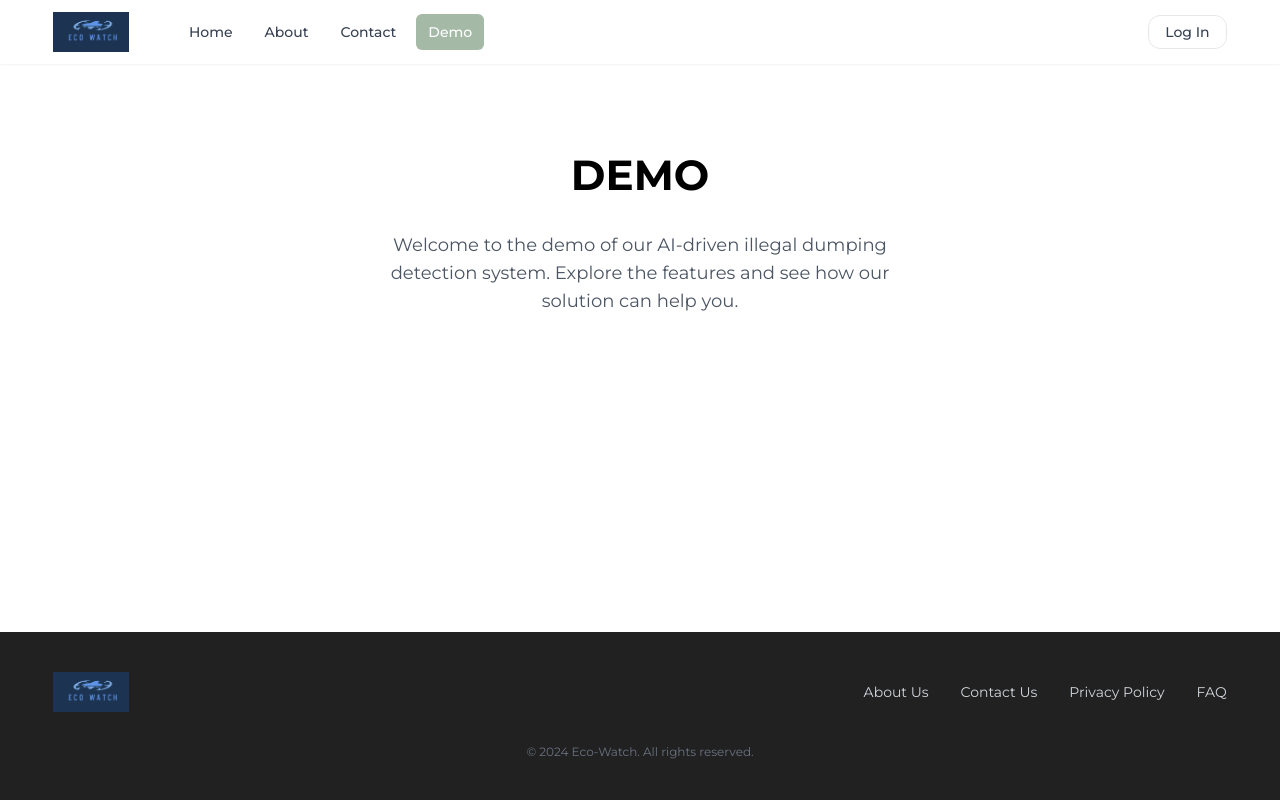
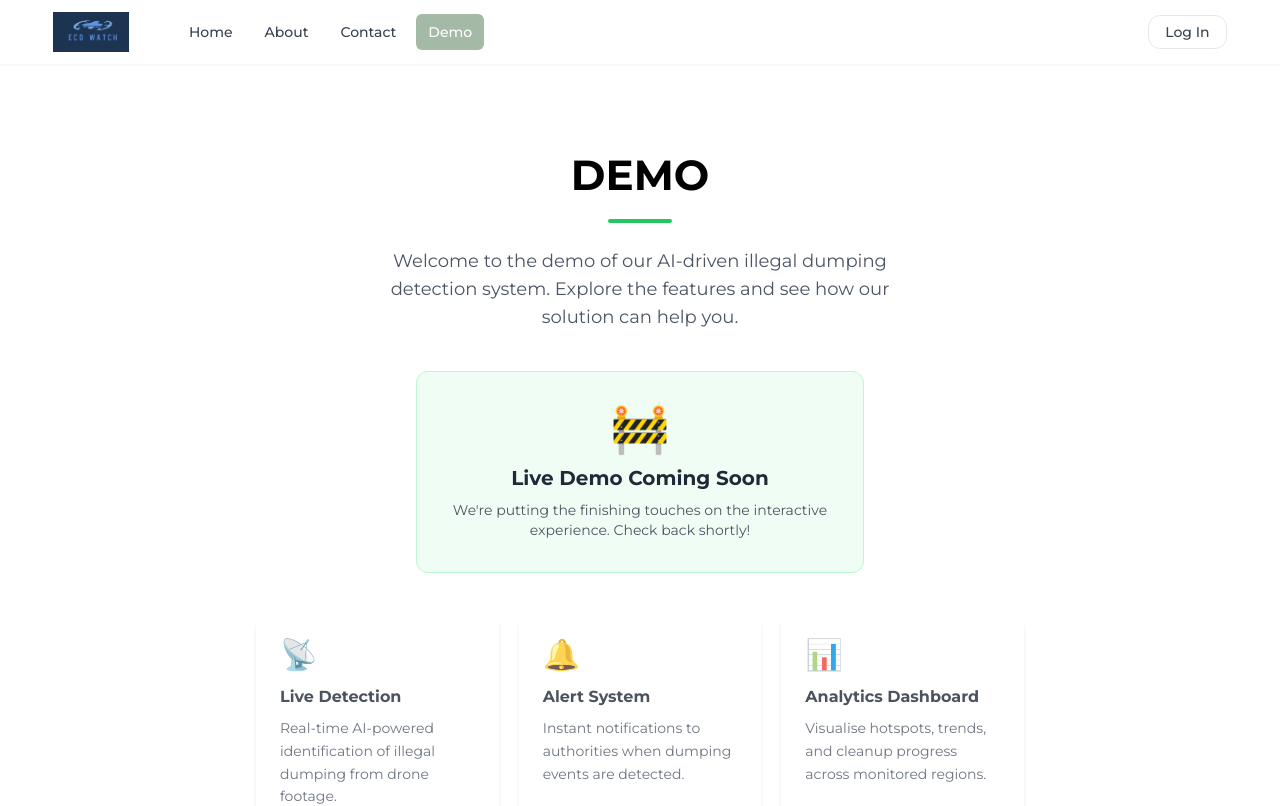
Before and after one commit to yaminsadik/eco-watch, a React (Vite) app: page /demo in a window 1280 px wide. Shown: the top 806 px of the page. Built offline with nearby package versions, Linux system fonts and the light colour scheme.

Commit message:
Ui/ux changes and readme updated

```diff
--- a/src/components/Footer.tsx
+++ b/src/components/Footer.tsx
@@ -19,7 +19,10 @@ export default function Footer(): JSX.Element {
     <footer className="bg-[#212121] py-10 text-white">
       <Container>
         <div className="flex flex-col items-center justify-between gap-6 sm:flex-row sm:gap-0">
-          <img src={logo} alt="Eco-Watch logo" className="h-10 w-auto" />
+          <div className="flex flex-col items-center gap-1 sm:items-start">
+            <img src={logo} alt="Eco-Watch logo" className="h-10 w-auto" />
+            <p className="text-xs text-gray-400">Fighting illegal dumping with AI</p>
+          </div>
           <ul className="flex flex-wrap justify-center gap-x-6 gap-y-2 sm:flex-nowrap sm:gap-x-8">
             {FOOTER_LINKS.map(({ label, to }) => (
               <li key={to}>
--- a/src/components/Home/HowItWorks.tsx
+++ b/src/components/Home/HowItWorks.tsx
@@ -43,8 +43,12 @@ export default function HowItWorks(): JSX.Element {
             {ITEMS.map((item) => (
               <div
                 key={item.id}
-                className="flex flex-col items-center justify-center text-center"
+                className="flex flex-col items-center justify-center text-center transition-transform duration-200 hover:-translate-y-1"
               >
+                {/* Numbered step badge */}
+                <div className="mb-3 flex h-8 w-8 items-center justify-center rounded-full bg-green-500 text-sm font-bold text-white shadow">
+                  {item.id}
+                </div>
                 <img
                   src={item.icon}
                   alt={item.heading}
--- a/src/components/Home/SectionTitle.tsx
+++ b/src/components/Home/SectionTitle.tsx
@@ -5,8 +5,11 @@ interface SectionTitleProps {
 
 export default function SectionTitle({ title, classes = "" }: SectionTitleProps): JSX.Element {
   return (
-    <h1 className={`text-[26px] font-bold uppercase sm:text-[32px] md:text-[38px] lg:text-[42px] ${classes}`}>
-      {title}
-    </h1>
+    <div className={`flex flex-col items-center ${classes}`}>
+      <h1 className="text-[26px] font-bold uppercase sm:text-[32px] md:text-[38px] lg:text-[42px]">
+        {title}
+      </h1>
+      <div className="mt-3 h-1 w-12 rounded-full bg-green-500 sm:w-16" />
+    </div>
   );
 }
--- a/src/components/Home/TryUs.tsx
+++ b/src/components/Home/TryUs.tsx
@@ -3,17 +3,33 @@ import SectionTitle from "./SectionTitle";
 
 export default function TryUs(): JSX.Element {
   return (
-    <div className="bg-gray-100 px-4 py-12 text-center font-sans sm:px-6 sm:py-16 md:p-10">
+    <div className="bg-gradient-to-br from-green-50 via-emerald-50 to-teal-50 px-4 py-12 text-center font-sans sm:px-6 sm:py-16 md:p-10">
+      {/* Eco leaf icon */}
+      <div className="mb-4 flex justify-center">
+        <span className="flex h-14 w-14 items-center justify-center rounded-full bg-green-100">
+          <svg
+            className="h-8 w-8 text-green-600"
+            fill="none"
+            viewBox="0 0 24 24"
+            stroke="currentColor"
+            strokeWidth={1.8}
+            aria-hidden="true"
+          >
+            <path
+              strokeLinecap="round"
+              strokeLinejoin="round"
+              d="M12 3C7 3 3 7 3 12c0 4 2.5 7.5 6 9l1-4c-2-1-3.5-3-3.5-5 0-3.3 2.7-6 6-6s6 2.7 6 6c0 2-1.5 4-3.5 5l1 4c3.5-1.5 6-5 6-9 0-5-4-9-9-9Z"
+            />
+          </svg>
+        </span>
+      </div>
       <SectionTitle title="Try Us" classes="mb-4 sm:mb-5" />
       <p className="mx-auto mb-8 max-w-xl text-base text-gray-600 sm:mb-10 sm:text-lg">
         Experience the power of our AI-driven illegal dumping detection system. Try our demo and see
         how we can help you combat illegal dumping effectively.
       </p>
-      <Link
-        to="/demo"
-        className="inline-block rounded-lg bg-green-500 px-8 py-3 text-base font-medium text-white shadow-sm transition-all duration-200 hover:bg-green-600 hover:shadow-md active:scale-95 sm:text-lg"
-      >
-        Try the Demo
+      <Link to="/demo" className="btn-primary text-base sm:text-lg">
+        Try the Demo →
       </Link>
     </div>
   );
--- a/src/index.css
+++ b/src/index.css
@@ -11,9 +11,47 @@
     padding: 0;
   }
 
+  html {
+    scroll-behavior: smooth;
+    -webkit-font-smoothing: antialiased;
+    -moz-osx-font-smoothing: grayscale;
+    text-rendering: optimizeLegibility;
+  }
+
   html,
   body {
     font-family: "Montserrat", sans-serif;
     background-color: white;
   }
+
+  /* Selection colour */
+  ::selection {
+    background-color: #86efac; /* green-300 */
+    color: #14532d; /* green-900 */
+  }
+
+  /* Custom scrollbar */
+  ::-webkit-scrollbar {
+    width: 6px;
+  }
+  ::-webkit-scrollbar-track {
+    background: #f1f5f9;
+  }
+  ::-webkit-scrollbar-thumb {
+    background: #a5b9a7;
+    border-radius: 9999px;
+  }
+  ::-webkit-scrollbar-thumb:hover {
+    background: #6b8f6e;
+  }
 }
+
+@layer components {
+  .btn-primary {
+    @apply inline-block rounded-lg bg-green-500 px-8 py-3 font-semibold text-white shadow-sm transition-all duration-200 hover:bg-green-600 hover:shadow-md active:scale-95;
+  }
+
+  .card {
+    @apply rounded-xl bg-white p-6 shadow-md transition-transform duration-200 hover:-translate-y-1;
+  }
+}
--- a/src/pages/Demo.tsx
+++ b/src/pages/Demo.tsx
@@ -1,14 +1,57 @@
 import SectionTitle from "@components/Home/SectionTitle";
+
+interface FeatureCard {
+  icon: string;
+  title: string;
+  description: string;
+}
+
+const FEATURES: FeatureCard[] = [
+  {
+    icon: "📡",
+    title: "Live Detection",
+    description: "Real-time AI-powered identification of illegal dumping from drone footage.",
+  },
+  {
+    icon: "🔔",
+    title: "Alert System",
+    description: "Instant notifications to authorities when dumping events are detected.",
+  },
+  {
+    icon: "📊",
+    title: "Analytics Dashboard",
+    description: "Visualise hotspots, trends, and cleanup progress across monitored regions.",
+  },
+];
 
 export default function Demo(): JSX.Element {
   return (
     <div className="min-h-[60vh] px-4 py-12 text-center font-sans sm:px-6 sm:py-16 md:py-20">
       <SectionTitle title="Demo" classes="mb-6" />
-      <p className="mx-auto max-w-xl text-base leading-relaxed text-gray-600 sm:text-lg">
+      <p className="mx-auto mb-10 max-w-xl text-base leading-relaxed text-gray-600 sm:text-lg">
         Welcome to the demo of our AI-driven illegal dumping detection system. Explore the features
         and see how our solution can help you.
       </p>
-      {/* Demo content coming soon */}
+
+      {/* Coming soon banner */}
+      <div className="mx-auto mb-10 max-w-md rounded-xl border border-green-200 bg-green-50 px-6 py-8">
+        <span className="mb-3 block text-5xl">🚧</span>
+        <h2 className="mb-2 text-xl font-bold text-gray-800">Live Demo Coming Soon</h2>
+        <p className="text-sm text-gray-600">
+          We&apos;re putting the finishing touches on the interactive experience. Check back shortly!
+        </p>
+      </div>
+
+      {/* Feature preview cards */}
+      <div className="mx-auto grid max-w-3xl grid-cols-1 gap-5 sm:grid-cols-3">
+        {FEATURES.map((feature) => (
+          <div key={feature.title} className="card text-left opacity-80">
+            <span className="mb-3 block text-3xl">{feature.icon}</span>
+            <h3 className="mb-2 text-base font-bold text-gray-800">{feature.title}</h3>
+            <p className="text-sm leading-relaxed text-gray-600">{feature.description}</p>
+          </div>
+        ))}
+      </div>
     </div>
   );
 }
--- a/src/pages/FAQ.tsx
+++ b/src/pages/FAQ.tsx
@@ -1,4 +1,5 @@
 import { useState } from "react";
+import { Link } from "react-router-dom";
 import SectionTitle from "@components/Home/SectionTitle";
 import type { FaqItem } from "@app-types/index";
 
@@ -77,6 +78,17 @@ export default function FAQ(): JSX.Element {
             </div>
           );
         })}
+
+        {/* Still have questions CTA */}
+        <div className="mt-8 rounded-xl border border-green-200 bg-white p-6 shadow-sm">
+          <p className="mb-1 text-base font-semibold text-gray-800">Still have questions?</p>
+          <p className="mb-4 text-sm text-gray-500">
+            Can&apos;t find the answer you&apos;re looking for? Reach out to our team.
+          </p>
+          <Link to="/contact" className="btn-primary text-sm">
+            Contact Us
+          </Link>
+        </div>
       </div>
     </div>
   );
--- a/tailwind.config.ts
+++ b/tailwind.config.ts
@@ -14,6 +14,25 @@ const config: Config = {
         "button-primary": "#A5B9A7",
         "button-primary-hover": "#B9CAB8",
       },
+      keyframes: {
+        "fade-in": {
+          "0%": { opacity: "0", transform: "translateY(8px)" },
+          "100%": { opacity: "1", transform: "translateY(0)" },
+        },
+        "slide-up": {
+          "0%": { opacity: "0", transform: "translateY(20px)" },
+          "100%": { opacity: "1", transform: "translateY(0)" },
+        },
+        "bounce-slow": {
+          "0%, 100%": { transform: "translateY(0)" },
+          "50%": { transform: "translateY(6px)" },
+        },
+      },
+      animation: {
+        "fade-in": "fade-in 0.4s ease-out both",
+        "slide-up": "slide-up 0.5s ease-out both",
+        "bounce-slow": "bounce-slow 1.5s ease-in-out infinite",
+      },
     },
   },
   plugins: [],
```
Also changed, not shown: src/components/Home/Front.tsx (+18 -3 lines), src/pages/AboutUs.tsx (+41 -1 lines), src/pages/ContactUs.tsx (+26 -1 lines), src/pages/Login.tsx (+32 -2 lines), 1 other file (tests, documents, lock files or other folders).
